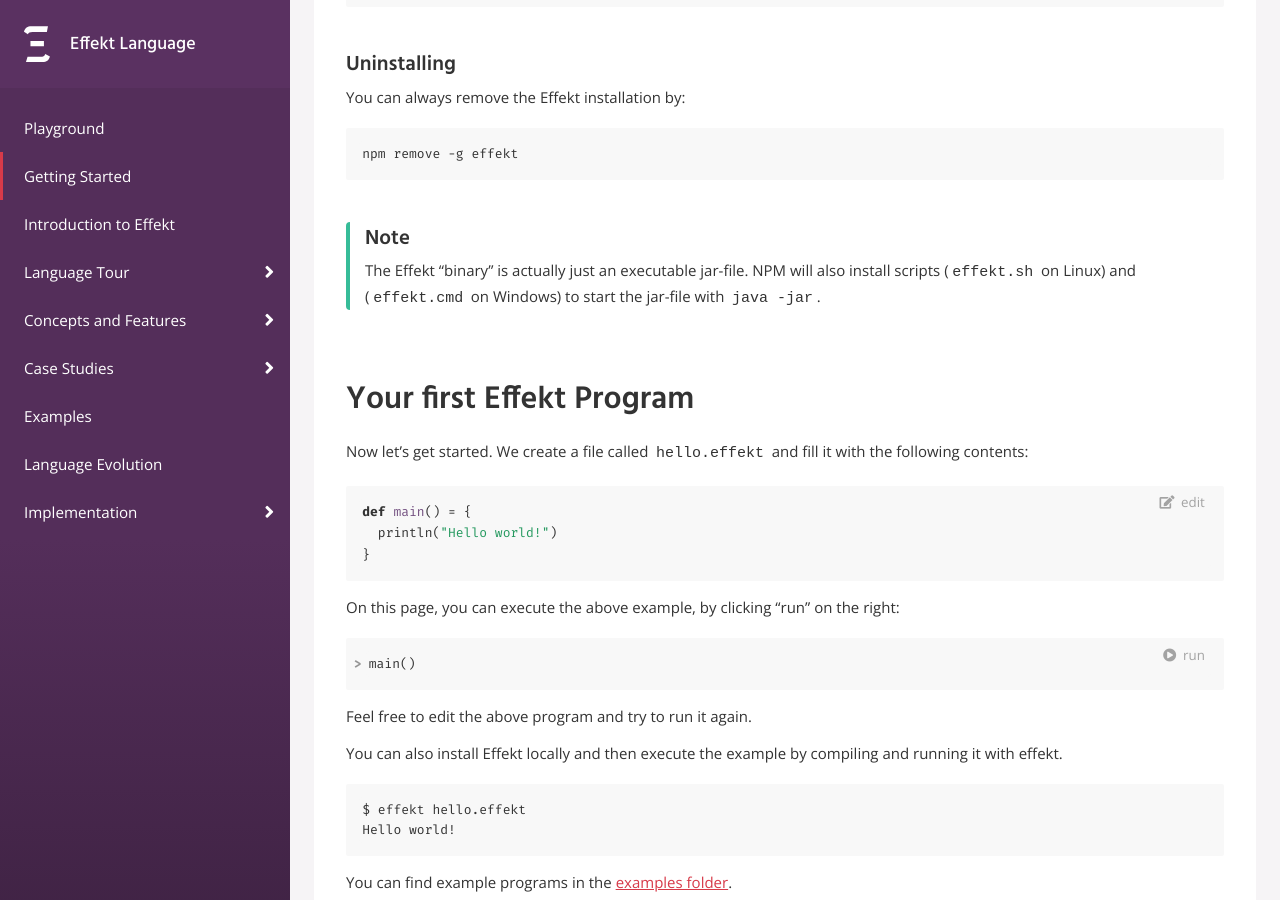
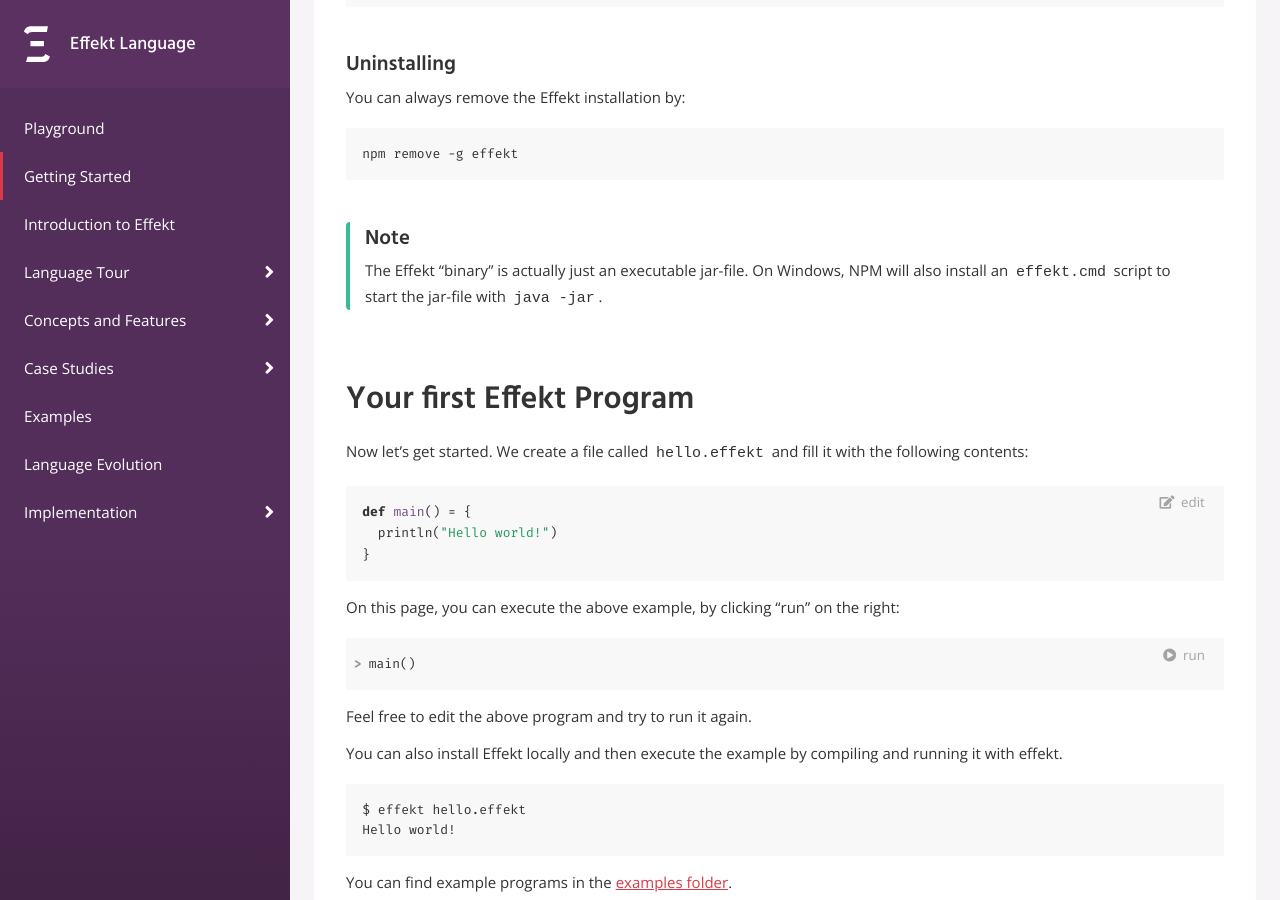
Before and after one commit to effekt-lang/effekt-website, a Jekyll site: the page built from docs/getting-started.md, in a window 1280 px wide and 900 px high, scrolled down 1321 px. Built offline with Jekyll 4.4.1, drawn with Linux system fonts in a browser that asks for light colours.

Commit message:
Remove effekt.sh instructions (#130)

````diff
--- a/_includes/install.md
+++ b/_includes/install.md
@@ -49,6 +49,5 @@
 ```
 
 > #### Note
-> The Effekt "binary" is actually just an executable jar-file. NPM will
-> also install scripts (`effekt.sh` on Linux) and (`effekt.cmd` on Windows) to
-> start the jar-file with `java -jar`.
+> The Effekt "binary" is actually just an executable jar-file.
+> On Windows, NPM will also install an `effekt.cmd` script to start the jar-file with `java -jar`.
````
